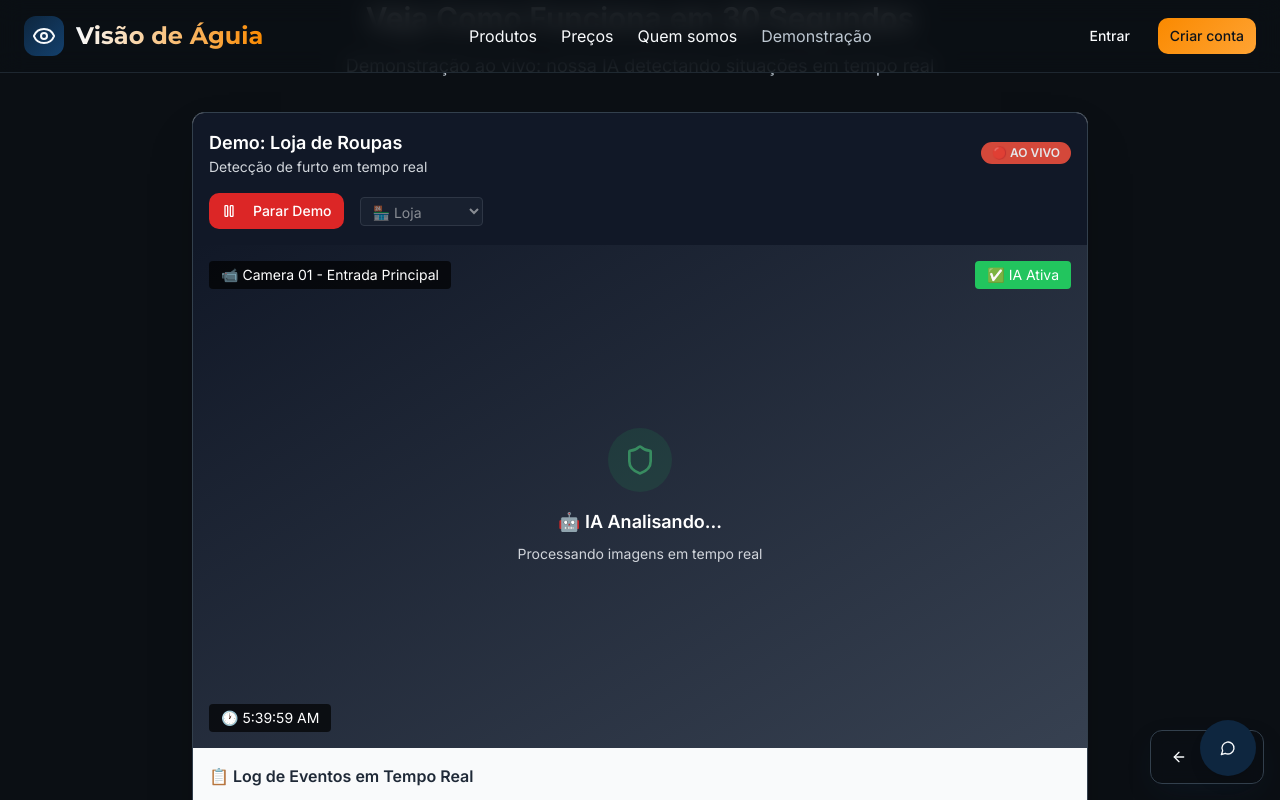
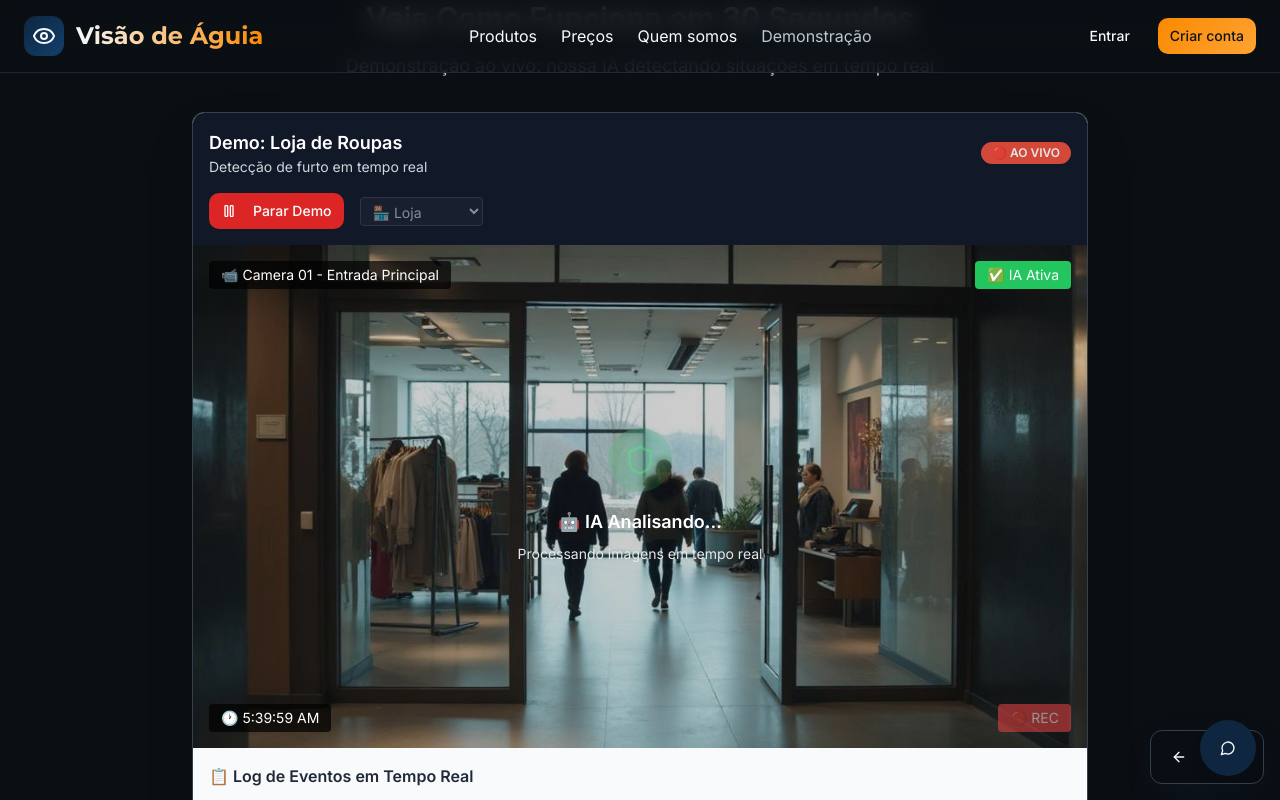
Before and after one commit to Josepassinato/eagle-vision-ai, a React (Vite) app: page / in a window 1280 px wide. Both pictures are taken after a click on the button "Iniciar Demo". Shown: the top 800 px of the page. Built offline with nearby package versions, Linux system fonts and the light colour scheme.

Commit message:
Fix demo video display
The demo video is not displaying correctly, even though detection events are being logged. This commit aims to resolve the issue by ensuring camera images appear alongside the detection events in the demo.

```diff
--- a/src/components/LiveDemo.tsx
+++ b/src/components/LiveDemo.tsx
@@ -2,6 +2,7 @@ import { useState, useEffect } from "react";
 import { Button } from "@/components/ui/button";
 import { Badge } from "@/components/ui/badge";
 import { Play, Pause, Users, Shield, AlertTriangle } from "lucide-react";
+import cameraFeedImage from "@/assets/demo-camera-feed.jpg";
 
 const LiveDemo = () => {
   const [isPlaying, setIsPlaying] = useState(false);
@@ -202,11 +203,21 @@ const LiveDemo = () => {
       </div>
 
       {/* Video Area */}
-      <div className="relative aspect-video bg-gradient-to-br from-gray-900 to-gray-700">
+      <div
+        className="relative aspect-video bg-cover bg-center"
+        style={{
+          backgroundImage: isPlaying ? `url(${cameraFeedImage})` : 'linear-gradient(to bottom right, rgb(17, 24, 39), rgb(55, 65, 81))'
+        }}
+      >
+        {/* Overlay to darken image when playing */}
+        {isPlaying && (
+          <div className="absolute inset-0 bg-black/20"></div>
+        )}
+
         <div className="absolute inset-0 flex items-center justify-center">
           {!isPlaying && currentEvents.length === 0 && (
-            <div className="text-center text-white">
-              <div className="w-20 h-20 mx-auto mb-4 rounded-full bg-green-500/20 flex items-center justify-center">
+            <div className="text-center text-white z-10">
+              <div className="w-20 h-20 mx-auto mb-4 rounded-full bg-green-500/20 flex items-center justify-center backdrop-blur-sm">
                 <Play className="h-8 w-8 text-green-400" />
               </div>
               <p className="text-lg font-semibold mb-2">Demonstração Interativa</p>
@@ -215,12 +226,12 @@ const LiveDemo = () => {
           )}
 
           {isPlaying && (
-            <div className="text-center text-white">
-              <div className="w-16 h-16 mx-auto mb-4 rounded-full bg-green-500/20 flex items-center justify-center animate-pulse">
+            <div className="text-center text-white z-10">
+              <div className="w-16 h-16 mx-auto mb-4 rounded-full bg-green-500/30 flex items-center justify-center animate-pulse backdrop-blur-sm">
                 <Shield className="h-8 w-8 text-green-400" />
               </div>
-              <p className="text-lg font-semibold">🤖 IA Analisando...</p>
-              <p className="text-sm text-gray-300 mt-2">Processando imagens em tempo real</p>
+              <p className="text-lg font-semibold text-shadow">🤖 IA Analisando...</p>
+              <p className="text-sm text-gray-200 mt-2">Processando imagens em tempo real</p>
             </div>
           )}
         </div>
@@ -228,14 +239,17 @@ const LiveDemo = () => {
         {/* Overlay Information */}
         {isPlaying && (
           <>
-            <div className="absolute top-4 left-4 bg-black/70 text-white px-3 py-1 rounded text-sm">
+            <div className="absolute top-4 left-4 bg-black/70 text-white px-3 py-1 rounded text-sm z-20">
               📹 Camera 01 - Entrada Principal
             </div>
-            <div className="absolute top-4 right-4 bg-green-500 text-white px-3 py-1 rounded text-sm">
+            <div className="absolute top-4 right-4 bg-green-500 text-white px-3 py-1 rounded text-sm z-20">
               ✅ IA Ativa
             </div>
-            <div className="absolute bottom-4 left-4 bg-black/70 text-white px-3 py-1 rounded text-sm">
+            <div className="absolute bottom-4 left-4 bg-black/70 text-white px-3 py-1 rounded text-sm z-20">
               🕐 {new Date().toLocaleTimeString()}
+            </div>
+            <div className="absolute bottom-4 right-4 bg-red-500 text-white px-3 py-1 rounded text-sm z-20 animate-pulse">
+              🔴 REC
             </div>
           </>
         )}
```
Also changed, not shown: src/assets/demo-camera-feed.jpg (added).
